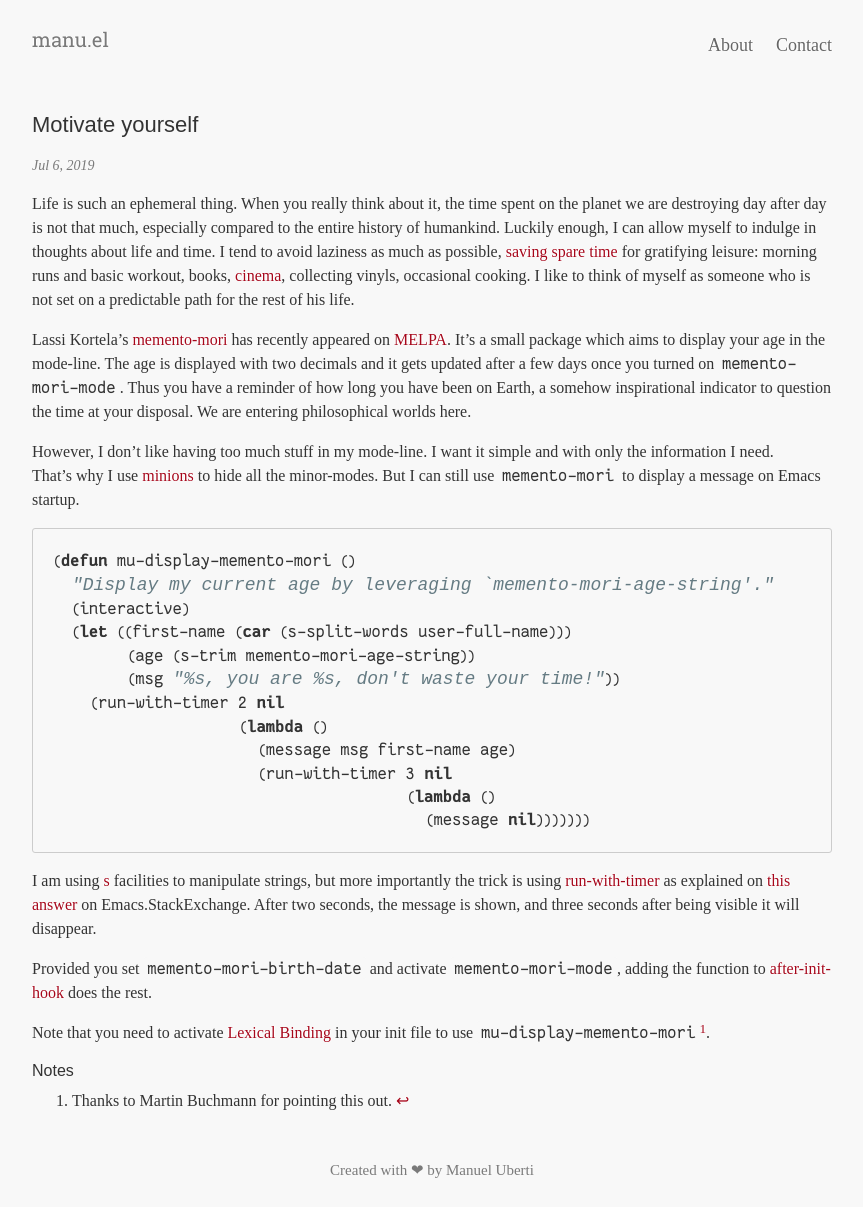
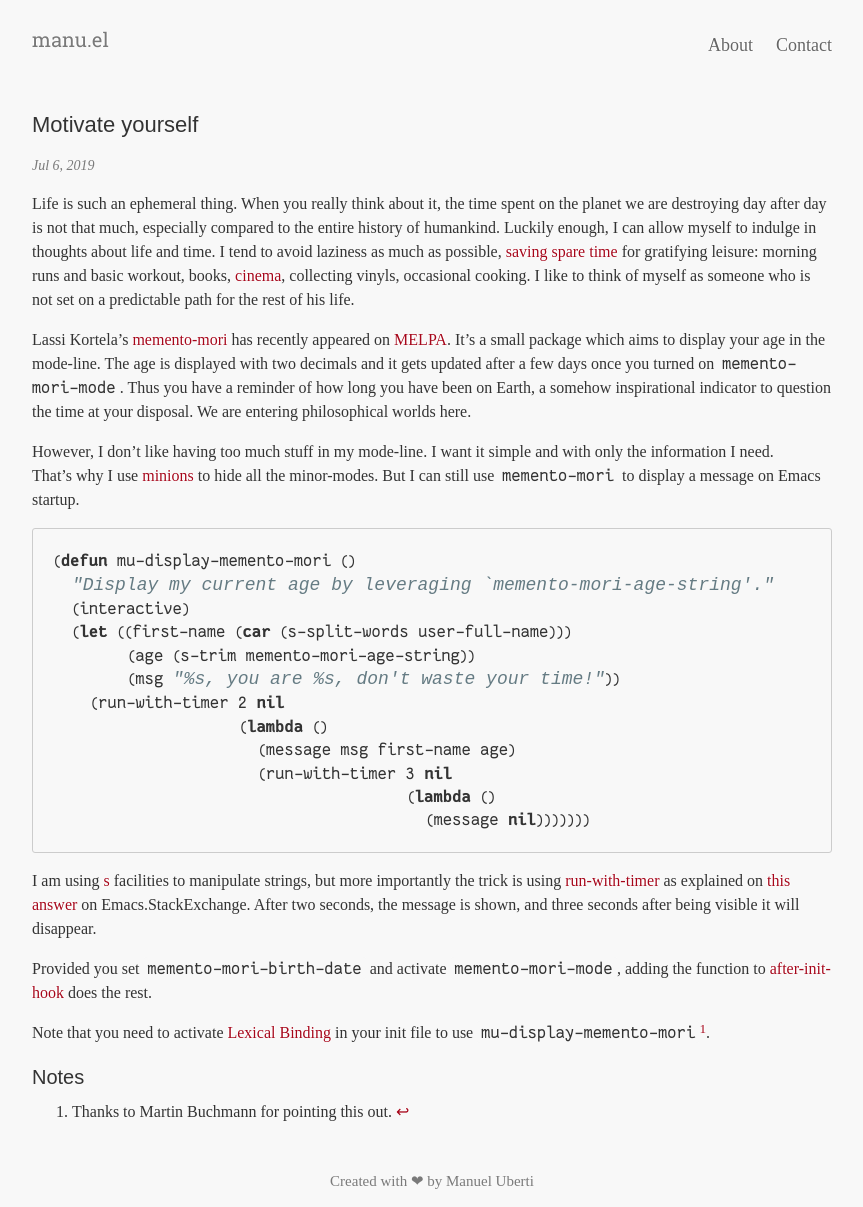
Before and after one commit to manuel-uberti/manuel-uberti.github.io, a Jekyll site: the page built from _posts/2019-07-06-memento-mori.md, in a window 1280 px wide. Shown: the whole page, without its empty margins (208-1071 px from the left). Built offline with Jekyll 4.4.1, drawn with Linux system fonts in a browser that asks for light colours; some web fonts are replaced.

Commit message:
Fix header

```diff
--- a/_posts/2019-07-06-memento-mori.md
+++ b/_posts/2019-07-06-memento-mori.md
@@ -61,6 +61,6 @@ Note that you need to activate [Lexical
 Binding](https://www.gnu.org/software/emacs/manual/html_node/elisp/Using-Lexical-Binding.html#Using-Lexical-Binding)
 in your init file to use `mu-display-memento-mori`[^1].
 
-#### Notes ####
+## Notes ##
 
 [^1]: Thanks to Martin Buchmann for pointing this out.
```
